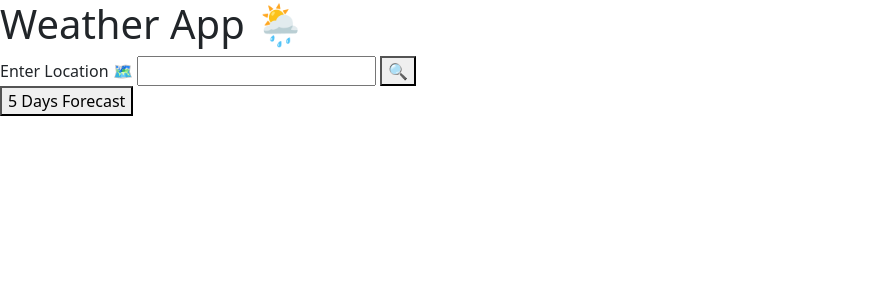
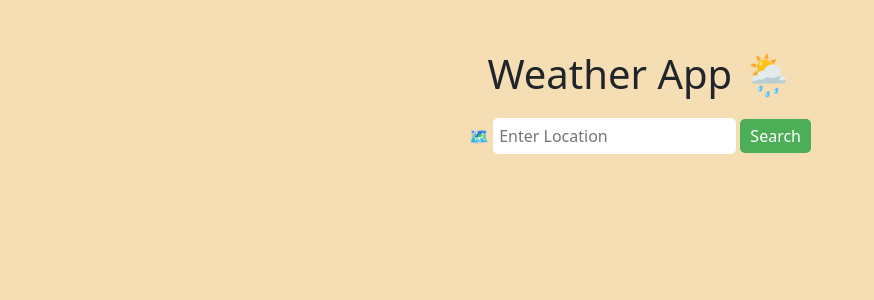
Before and after one commit to Gust4voMoraes/weather-app, a Flask app: template templates/index.html in a window 1280 px wide. Shown: the top 300 px of the page, without its empty margins (0-874 px from the left). Run offline with Flask 3, Linux system fonts and the light colour scheme; the template is opened without the code that fills it, so the values that code supplies are empty.

Commit message:
interface done

```diff
--- a/app.py
+++ b/app.py
@@ -3,7 +3,12 @@ import requests
 
 app = Flask(__name__)
 
+
 @app.route("/")
+def index():
+    return render_template('index.html')
+
+@app.route("/weather")
 def weather():
     city = request.args.get('city')
     url = f'http://api.openweathermap.org/data/2.5/weather?q={city}&appid=c32cd803940fee998e5be7a343aa5a4b&units=metric'
--- a/static/css/style.css
+++ b/static/css/style.css
@@ -0,0 +1,24 @@
+body{
+    background-color: rgb(245, 222, 179);
+    text-align: center;
+    padding: 50px;
+}
+
+form{
+    margin: 20px 0;
+}
+
+input{
+    padding: 5px;
+    border: 1px solid #fff;
+    border-radius: 5px;
+}
+
+button{
+    background-color: #4CAF58;
+    color: white;
+    padding: 5px 10px;
+    border: none;
+    border-radius: 5px;
+    cursor: pointer;
+}
--- a/templates/index.html
+++ b/templates/index.html
@@ -1,28 +1,41 @@
 <!doctype html>
 <html lang="en">
   <head>
-    <meta charset="utf-8">
+    <meta charset="UTF-8">
     <meta name="viewport" content="width=device-width, initial-scale=1">
     <title>Weather App &#127782</title>
     <link href="https://cdn.jsdelivr.net/npm/bootstrap@5.3.3/dist/css/bootstrap.min.css" rel="stylesheet" integrity="sha384-QWTKZyjpPEjISv5WaRU9OFeRpok6YctnYmDr5pNlyT2bRjXh0JMhjY6hW+ALEwIH" crossorigin="anonymous">
+    <link rel="stylesheet" href="{{ url_for('static', filename='css/style.css') }}">
   </head>
   <body>
 
-    <h1>Weather App &#127782</h1>
-    <form action="/" method="GET">
-        <label for="city">Enter Location &#128506</label>
-        <input type="text" id="city" name="city" required>
-        <button type="submit" id="search">&#128269</button>
-    </form>
+    <div id="main">
+      <h1>Weather App &#127782</h1>
+      <form id="form-weather" action="/weather" method="GET">
+          <label for="city">&#128506</label>
+          <input type="text" id="city" name="city" placeholder="Enter Location" required>
+          <button type="submit" id="search">Search</button>
+      </form>
+    </div>
 
     <div id="weather-info">
       {% if weather_info %}
-      <h2>Weather in {{ weather_info.city }}<img src="http://openweathermap.org/img/w/{{ weather_info.icon }}.png" alt="image"></h2>
-      <p>Temperature: {{ weather_info.temperature }}°C</p>
-      <p>Description: {{ weather_info.description }}</p>
-      <p>Humidity: {{ weather_info.humidity }}</p>
+
+      <div id="city-div">
+        <h2>Weather in {{ weather_info.city }}
+        <img src="http://openweathermap.org/img/w/{{ weather_info.icon }}.png" alt="image"></h2>
+      </div>
+
+      <div id="temp-div">
+        <p>Temperature: {{ weather_info.temperature }}°C &#127777</p>
+      </div>
+
+      <div id="weather-description">
+        <p>Description: {{ weather_info.description }}</p>
+        <p>Humidity: {{ weather_info.humidity }} &#128167</p>
+      </div>
+
       {% endif %}
-      <button id="forecast-button">5 Days Forecast</button>
     </div>
 
   </body>
```
Also changed, not shown: static/js/script.js (deleted).
